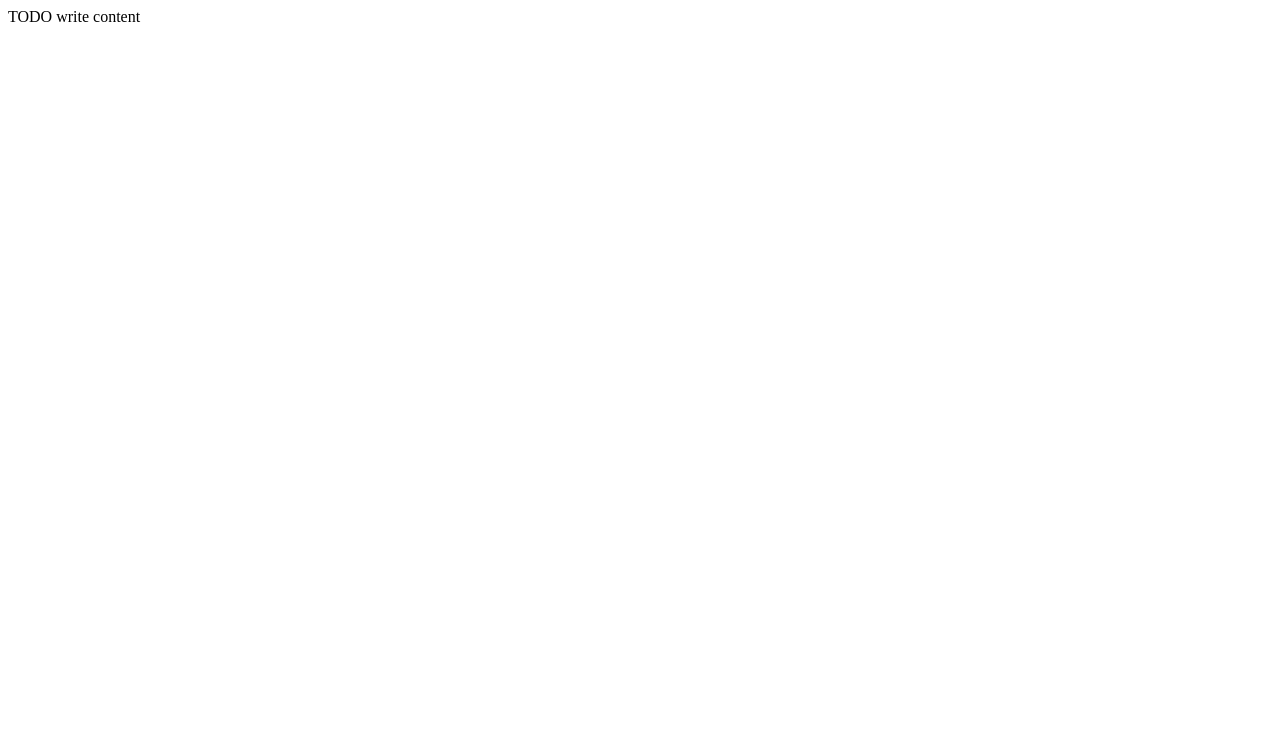
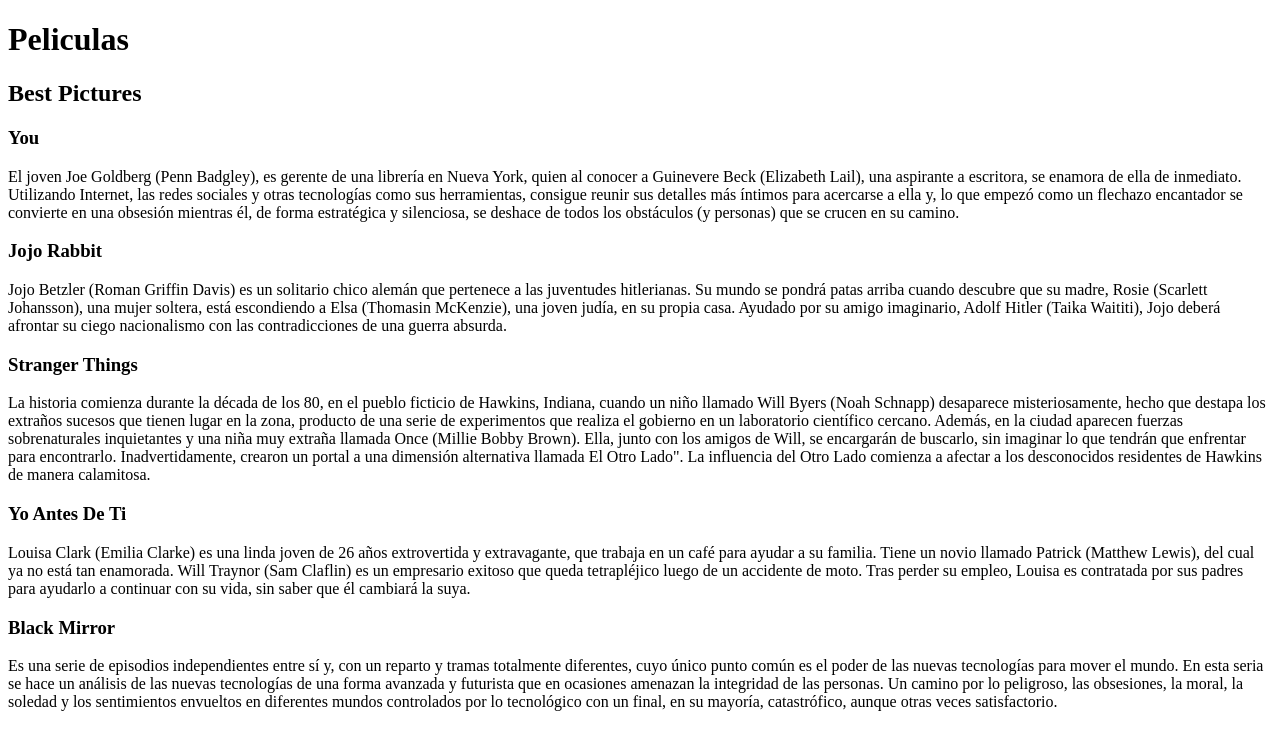
Before and after one commit to JulianSpinoza/WikiMovie, a plain HTML site: page WikiOscars/web/index.html in a window 1280 px wide. Drawn offline with Linux system fonts and the light colour scheme.

Commit message:
Añadiendo base de pelis

```diff
--- a/WikiOscars/web/index.html
+++ b/WikiOscars/web/index.html
@@ -11,6 +11,84 @@ and open the template in the editor.
         <meta name="viewport" content="width=device-width, initial-scale=1.0">
     </head>
     <body>
-        <div>TODO write content</div>
+        <header id="foto">
+            <h1>
+                <b>
+                <strong>
+                Peliculas
+                </strong>
+                </b>
+            </h1>
+        </header>
+        <h2>
+            Best Pictures
+        </h2>
+        <div>
+            <section>
+                <article>
+                    <h3>
+                    You
+                    </h3>
+                    <p id="imagen1">
+                    </p>
+                    <p class="contenido">
+                        El joven Joe Goldberg (Penn Badgley), es gerente de una librería en Nueva York, quien al conocer a Guinevere Beck (Elizabeth Lail), una aspirante a escritora, se enamora de ella de inmediato. Utilizando Internet, las redes sociales y otras tecnologías como sus herramientas, consigue reunir sus detalles más íntimos para acercarse a ella y, lo que empezó como un flechazo encantador se convierte en una obsesión mientras él, de forma estratégica y silenciosa, se deshace de todos los obstáculos (y personas) que se crucen en su camino.
+                    </p>
+                    </article>
+                </section>
+            <section class="fondo">
+                <article>
+                    <h3>
+                    Jojo Rabbit
+                    </h3>
+                    <p id="imagen2">
+                    </p>
+                    <p class="contenido">
+                        Jojo Betzler (Roman Griffin Davis) es un solitario chico alemán que pertenece a las juventudes hitlerianas. Su mundo se pondrá patas arriba cuando descubre que su madre, Rosie (Scarlett Johansson), una mujer soltera, está escondiendo a Elsa (Thomasin McKenzie), una joven judía, en su propia casa. Ayudado por su amigo imaginario, Adolf Hitler (Taika Waititi), Jojo deberá afrontar su ciego nacionalismo con las contradicciones de una guerra absurda.
+                    </p>
+                </article>
+            </section>
+            <section>
+                <article>
+                    <h3>
+                    Stranger Things
+                    </h3>
+                    <p id="imagen3">
+                    </p>
+                    <p class="contenido">
+                        La historia comienza durante la década de los 80, en el pueblo ficticio de Hawkins, Indiana, cuando un niño llamado Will Byers (Noah Schnapp) desaparece misteriosamente, hecho que destapa los extraños sucesos que tienen lugar en la zona, producto de una serie de experimentos que realiza el gobierno en un laboratorio científico cercano. Además, en la ciudad aparecen fuerzas sobrenaturales inquietantes y una niña muy extraña llamada Once (Millie Bobby Brown). Ella, junto con los amigos de Will, se encargarán de buscarlo, sin imaginar lo que tendrán que enfrentar para encontrarlo. Inadvertidamente, crearon un portal a una dimensión alternativa llamada El Otro Lado". La influencia del Otro Lado comienza a afectar a los desconocidos residentes de Hawkins de manera calamitosa.
+                    </p>
+                </article>
+            </section>
+            <section class="fondo">
+                <article>
+                    <h3>
+                    Yo Antes De Ti
+                    </h3>
+                    <p id="imagen4">
+                    </p>
+                    <p class="contenido">
+                        Louisa Clark (Emilia Clarke) es una linda joven de 26 años extrovertida y extravagante, que trabaja en un café para ayudar a su familia. Tiene un novio llamado Patrick (Matthew Lewis), del cual ya no está tan enamorada. Will Traynor (Sam Claflin) es un empresario exitoso que queda tetrapléjico luego de un accidente de moto. Tras perder su empleo, Louisa es contratada por sus padres para ayudarlo a continuar con su vida, sin saber que él cambiará la suya.
+                    </p>
+                </article>
+            </section>
+            <section>
+                <article>
+                    <h3>
+                    Black Mirror
+                    </h3>
+                    <p id="imagen5">
+                    </p>
+                    <p class="contenido">
+                        Es una serie de episodios independientes entre sí y, con un reparto y tramas totalmente diferentes, cuyo único punto común es el poder de las nuevas tecnologías para mover el mundo. En esta seria se hace un análisis de las nuevas tecnologías de una forma avanzada y futurista que en ocasiones amenazan la integridad de las personas. Un camino por lo peligroso, las obsesiones, la moral, la soledad y los sentimientos envueltos en diferentes mundos controlados por lo tecnológico con un final, en su mayoría, catastrófico, aunque otras veces satisfactorio.
+                    </p>
+                </article>
+            </section>
+        </div>
+        <footer>
+            <div>
+
+            </div>
+        </footer>
     </body>
 </html>
```
Also changed, not shown: 1 other file.
